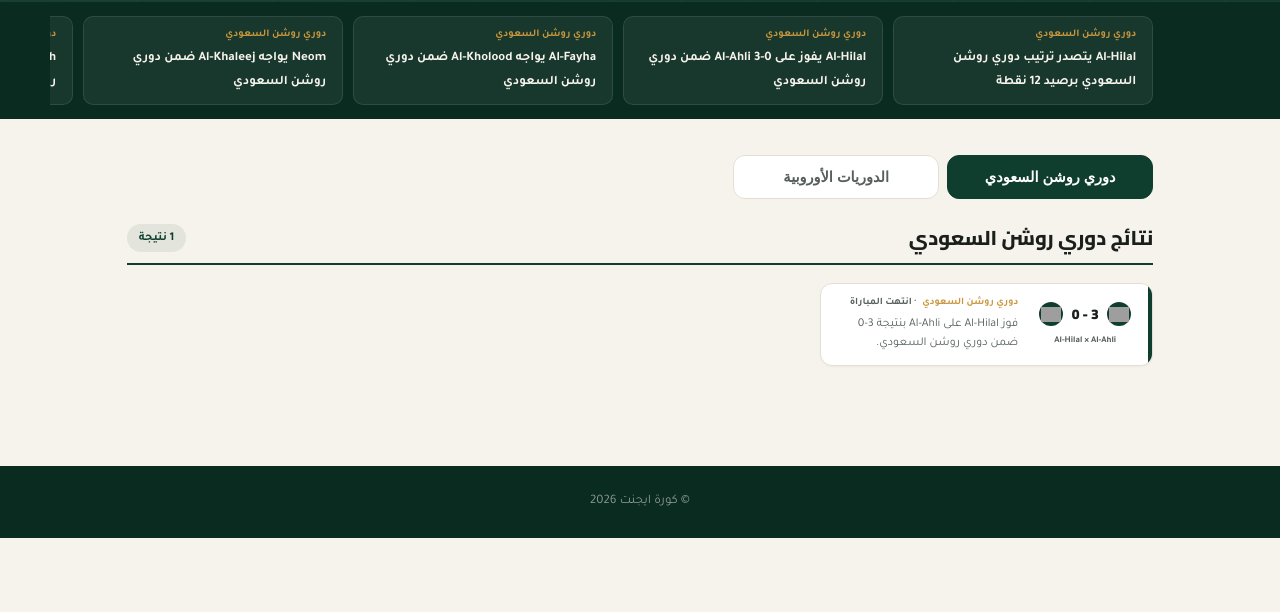
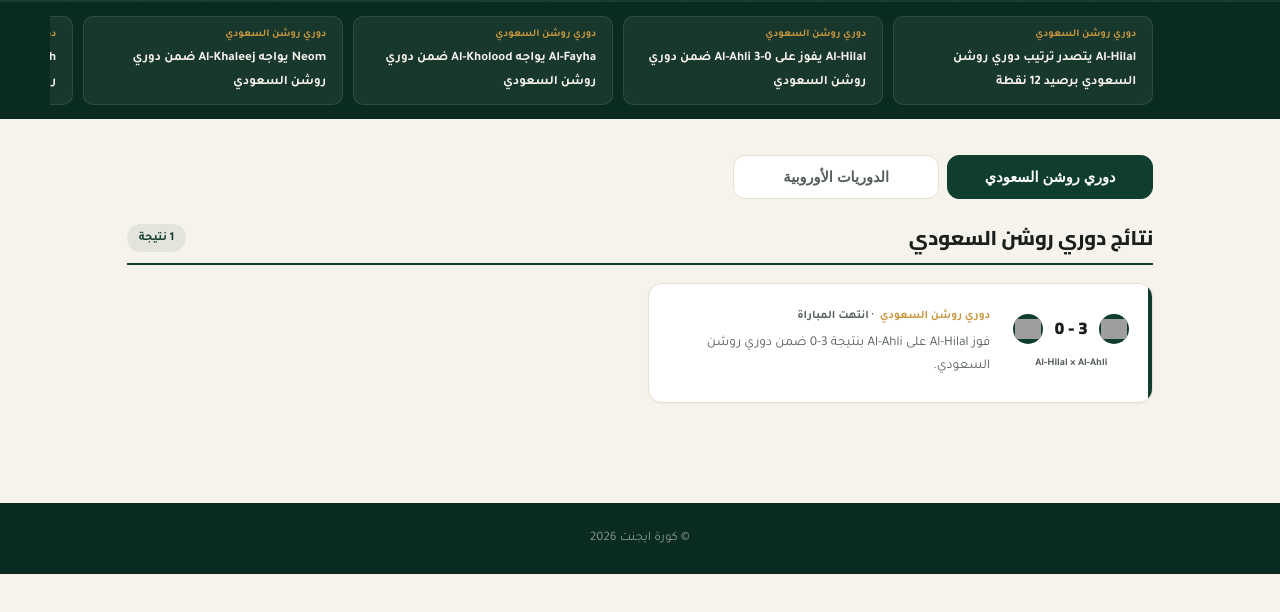
Before and after one commit to Nas-187/kooora-agent, a plain HTML site: page results.html in a window 1280 px wide. Shown: the part 176-788 px from the top of the page. Drawn offline with Linux system fonts and the light colour scheme; grey boxes are pictures that could not be loaded.

Commit message:
تكبير بطاقات نتائج المباريات
نفس مقاس التكبير اللي طبّقناه على بطاقات الأخبار الحقيقية.

```diff
--- a/results.html
+++ b/results.html
@@ -97,31 +97,31 @@
   }
 
   /* ===== نتائج المباريات - بطاقات أفقية مدمجة بشبكة ===== */
-  #articles-list{ display:grid; grid-template-columns:repeat(auto-fill, minmax(320px, 1fr)); gap:14px; }
+  #articles-list{ display:grid; grid-template-columns:repeat(auto-fill, minmax(380px, 1fr)); gap:16px; }
   .result-row{
-    display:flex; align-items:stretch; gap:12px; background:var(--card); border:1px solid var(--line);
-    border-radius:12px; padding:12px; position:relative; overflow:hidden;
+    display:flex; align-items:stretch; gap:16px; background:var(--card); border:1px solid var(--line);
+    border-radius:14px; padding:16px; position:relative; overflow:hidden; min-height:120px;
     box-shadow:0 1px 2px rgba(26,31,28,0.04);
   }
   .result-row::before{ content:''; position:absolute; top:0; right:0; bottom:0; width:4px; background:var(--pitch); }
   .result-row.live::before{ background:var(--line-red); }
-  .rr-score-block{ flex:0 0 110px; display:flex; flex-direction:column; align-items:center; justify-content:center; gap:4px; }
-  .rr-teams{ display:flex; align-items:center; gap:5px; }
-  .rr-crest{ width:24px; height:24px; border-radius:50%; overflow:hidden; background:var(--pitch); flex-shrink:0; }
+  .rr-score-block{ flex:0 0 130px; display:flex; flex-direction:column; align-items:center; justify-content:center; gap:6px; }
+  .rr-teams{ display:flex; align-items:center; gap:7px; }
+  .rr-crest{ width:30px; height:30px; border-radius:50%; overflow:hidden; background:var(--pitch); flex-shrink:0; }
   .rr-crest img{ width:100%; height:100%; object-fit:contain; padding:2px; }
-  .rr-score{ font-family:'Cairo'; font-weight:900; font-size:14px; flex-shrink:0; min-width:34px; text-align:center; }
-  .rr-names{ font-size:9px; font-weight:700; color:var(--ink-soft); text-align:center; margin-top:5px; line-height:1.3; }
-  .rr-content{ flex:1; min-width:0; display:flex; flex-direction:column; justify-content:center; gap:4px; }
-  .rr-league{ display:flex; align-items:center; gap:6px; font-size:10px; font-weight:800; color:var(--gold); }
+  .rr-score{ font-family:'Cairo'; font-weight:900; font-size:17px; flex-shrink:0; min-width:42px; text-align:center; }
+  .rr-names{ font-size:10.5px; font-weight:700; color:var(--ink-soft); text-align:center; margin-top:7px; line-height:1.4; }
+  .rr-content{ flex:1; min-width:0; display:flex; flex-direction:column; justify-content:center; gap:7px; }
+  .rr-league{ display:flex; align-items:center; gap:6px; font-size:11.5px; font-weight:800; color:var(--gold); }
   .rr-league .live-pill{
-    font-size:9px; font-weight:800; color:#fff; background:var(--line-red);
-    padding:2px 7px; border-radius:100px; display:inline-flex; align-items:center; gap:4px;
+    font-size:10px; font-weight:800; color:#fff; background:var(--line-red);
+    padding:3px 8px; border-radius:100px; display:inline-flex; align-items:center; gap:4px;
   }
   .live-dot{ display:inline-block; width:5px; height:5px; border-radius:50%; background:currentColor; animation:pulse 1.4s infinite; }
   @keyframes pulse{ 0%,100%{opacity:1;} 50%{opacity:.3;} }
   .rr-snippet{
-    font-size:12px; color:var(--ink-soft); line-height:1.6;
-    display:-webkit-box; -webkit-line-clamp:2; -webkit-box-orient:vertical; overflow:hidden;
+    font-size:13.5px; color:var(--ink-soft); line-height:1.7;
+    display:-webkit-box; -webkit-line-clamp:3; -webkit-box-orient:vertical; overflow:hidden;
   }
 
   footer{
```
